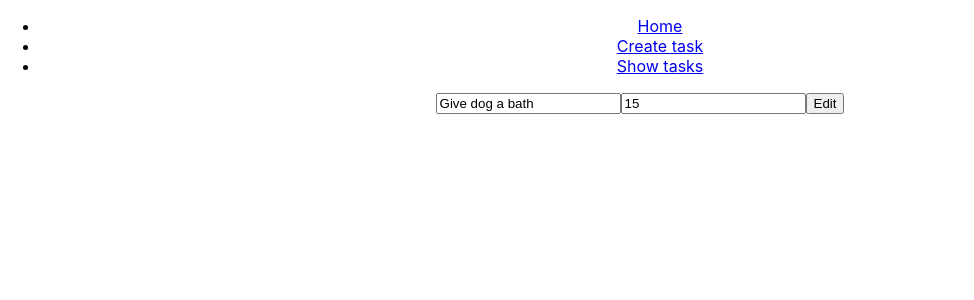
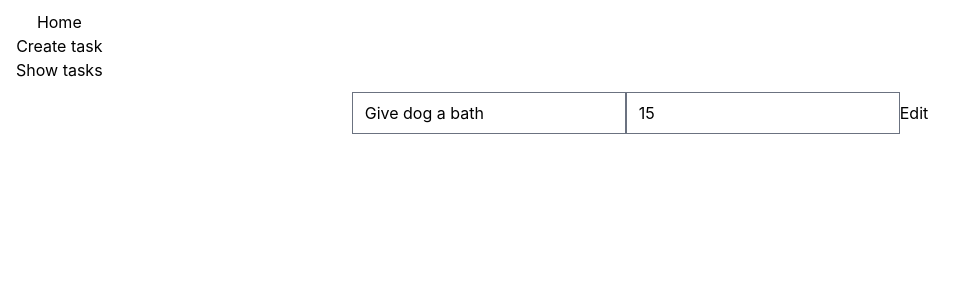
Before and after one commit to ddruart19/react, a React (Create React App) app: page /edit/1 in a window 1280 px wide. Shown: the top 300 px of the page, without its empty margins (0-974 px from the left). Built offline with nearby package versions, Linux system fonts and the light colour scheme.

Commit message:
Flowbite + tailwind config

```diff
--- /dev/null
+++ b/postcss.config.js
@@ -0,0 +1,6 @@
+module.exports = {
+  plugins: {
+    tailwindcss: {},
+    autoprefixer: {},
+  },
+}
--- a/src/App.css
+++ b/src/App.css
@@ -1,3 +1,8 @@
+@tailwind base;
+@tailwind components;
+@tailwind utilities;
+
+
 .App {
   text-align: center;
 }
--- a/src/Components/Header.tsx
+++ b/src/Components/Header.tsx
@@ -1,7 +1,9 @@
+import { Navbar } from "flowbite-react";
 import { Link } from "react-router-dom";
 import './Header.css';
 const Header = () => {
     return(
+        <Navbar fluid={true} rounded={true}>
             <nav>
                 <ul className="navList">
                     <li>
@@ -15,6 +17,7 @@ const Header = () => {
                     </li>
                 </ul>
             </nav>
+        </Navbar>
     )
 }
 
--- a/src/index.css
+++ b/src/index.css
@@ -1,3 +1,7 @@
+@tailwind base;
+@tailwind components;
+@tailwind utilities;
+
 body {
   margin: 0;
   font-family: -apple-system, BlinkMacSystemFont, 'Segoe UI', 'Roboto', 'Oxygen',
--- a/src/index.tsx
+++ b/src/index.tsx
@@ -4,16 +4,28 @@ import './index.css';
 import App from './App';
 import reportWebVitals from './reportWebVitals';
 import { BrowserRouter } from "react-router-dom";
+import { Flowbite } from 'flowbite-react';
 
 const root = ReactDOM.createRoot(
   document.getElementById('root') as HTMLElement
 );
+
+const theme = {
+  sidebar: {
+    base: 'h-full bg-inherit',
+    inner: 'h-full overflow-y-auto overflow-x-hidden rounded bg-inherit py-4 px-3',
+  },
+};
+
 root.render(
-  <React.StrictMode>
-    <BrowserRouter>
-      <App />
-    </BrowserRouter>
-  </React.StrictMode>
+  <Flowbite theme={{ theme }}>
+      <React.StrictMode>
+        <BrowserRouter>
+          <App />
+        </BrowserRouter>
+    </React.StrictMode>
+  </Flowbite>
+
 );
 
 // If you want to start measuring performance in your app, pass a function
--- /dev/null
+++ b/tailwind.config.js
@@ -0,0 +1,13 @@
+/** @type {import('tailwindcss').Config} */
+module.exports = {
+  content: [
+    './src/**/*.{js,jsx,ts,tsx}',
+    'node_modules/flowbite-react/**/*.{js,jsx,ts,tsx}'
+  ],
+  theme: {
+    extend: {},
+  },
+  plugins: [
+    require('flowbite/plugin')
+  ],
+}
```
Also changed, not shown: package.json (+7 -0 lines), 1 other file (tests, documents, lock files or other folders).
